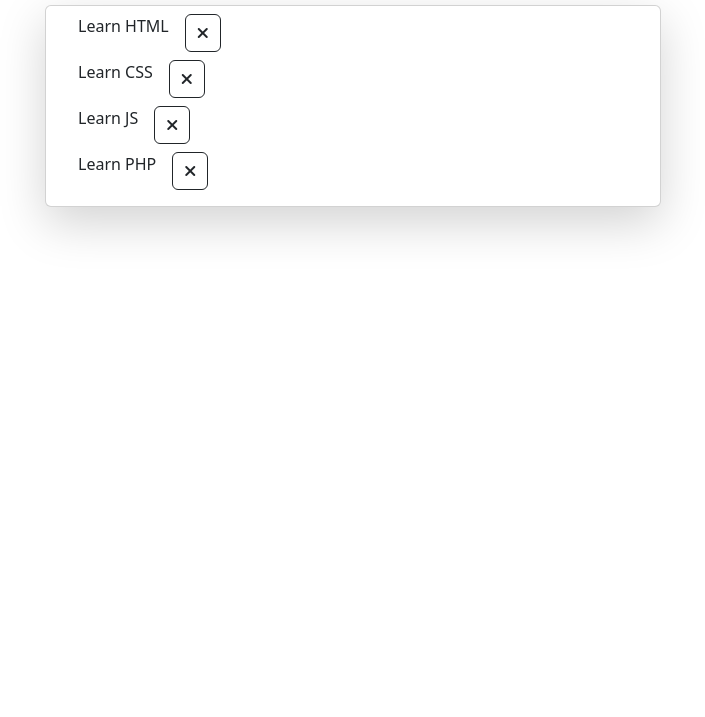
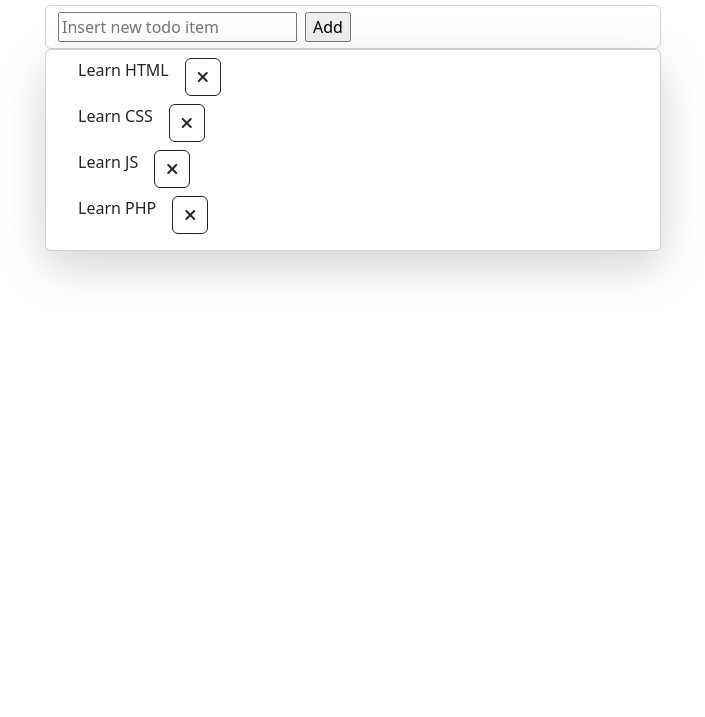
Before and after one commit to Francesco-Iannuzzi/vue-todolist, a plain HTML site: page index.html in a window 1280 px wide. Shown: the part 83-800 px from the top of the page, without its empty margins (287-992 px from the left). Drawn offline with nearby package versions, Linux system fonts and the light colour scheme.

Commit message:
milestone 3 add input newTodo in array and page

```diff
--- a/assets/js/app.js
+++ b/assets/js/app.js
@@ -12,7 +12,7 @@ MILESTONE 2
 Visualizzare a fianco ad ogni item ha una "x": cliccando su di essa, il todo viene rimosso dalla lista. ✓
 
 MILESTONE 3
-Predisporre un campo di input testuale e un pulsante "aggiungi": cliccando sul pulsante, il testo digitato viene letto e utilizzato per creare un nuovo todo, che quindi viene aggiunto alla lista dei todo esistenti.
+Predisporre un campo di input testuale e un pulsante "aggiungi": cliccando sul pulsante, il testo digitato viene letto e utilizzato per creare un nuovo todo, che quindi viene aggiunto alla lista dei todo esistenti. ✓
 
 Bonus:
 - oltre al click sul pulsante, intercettare anche il tasto ENTER per aggiungere il todo alla lista
@@ -27,6 +27,7 @@ const { createApp } = Vue
  createApp({
    data() {
      return {
+        newTodo: '',
         todoList: [
             {
                 text: 'Learn HTML',
@@ -51,6 +52,14 @@ const { createApp } = Vue
     removeTodo(index){
         this.todoList.splice(index, 1)
 
+    },
+    addTodo(){
+        this.newTodo = {
+            text: this.newTodo,
+            done: false
+        }
+        this.todoList.unshift(this.newTodo)
+        this.newTodo = ''
     }
    },
    mounted(){
--- a/index.html
+++ b/index.html
@@ -21,22 +21,39 @@
 
 
     <div id="app">
+
         <main>
+
             <div class="container w-50">
                 <h1 class="py-3">Todo List</h1>
+                <div class="add_todo form-control">
+                    <input class="me-2 " type="text" placeholder="Insert new todo item" v-model="newTodo">
+                    <input type="submit" value="Add" @click="addTodo()">
+                </div>
+                <!-- /add todo -->
+
                 <ul class="card py-2 shadow-lg">
+
                     <li class="d-flex mb-2" :class="todo.done ? '' : 'todo'" v-for="(todo, index) in todoList">
                         {{todo.text}}
                         <button class="btn btn-outline-dark ms-3" @click="removeTodo(index)">
                             <i class="fa-solid fa-xmark"></i>
                         </button>
                     </li>
+                    <!-- /todo item -->
+
                     <strong class="text-center py-2" v-if="todoList.length < 1">
                         Nothing todo
                         <i class="fa-solid fa-face-smile-wink"></i>
                     </strong>
+                    <!-- /message: nothing todo -->
+
                 </ul>
+                <!-- /todolist -->
+
             </div>
+            <!-- /container -->
+
         </main>
     </div>
 
```
